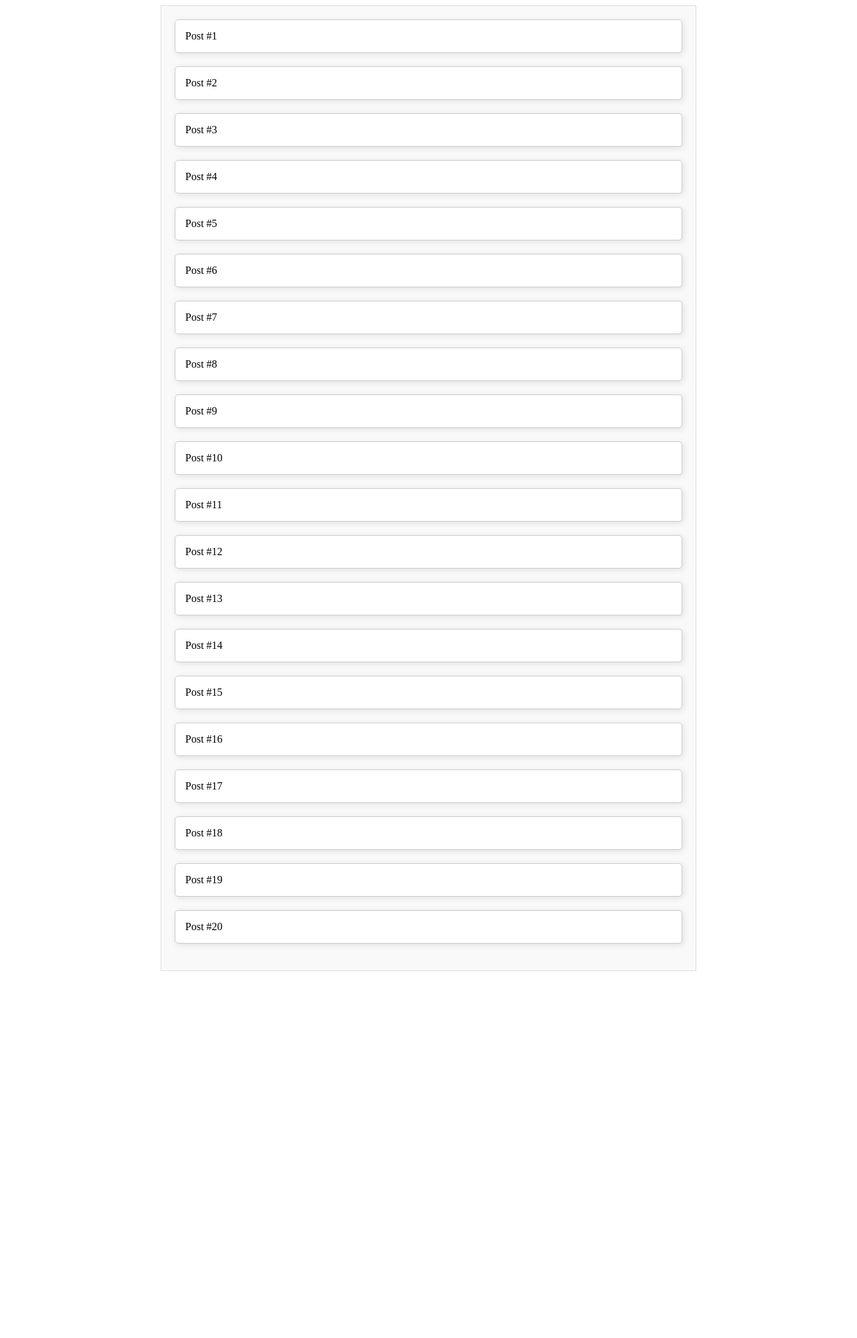
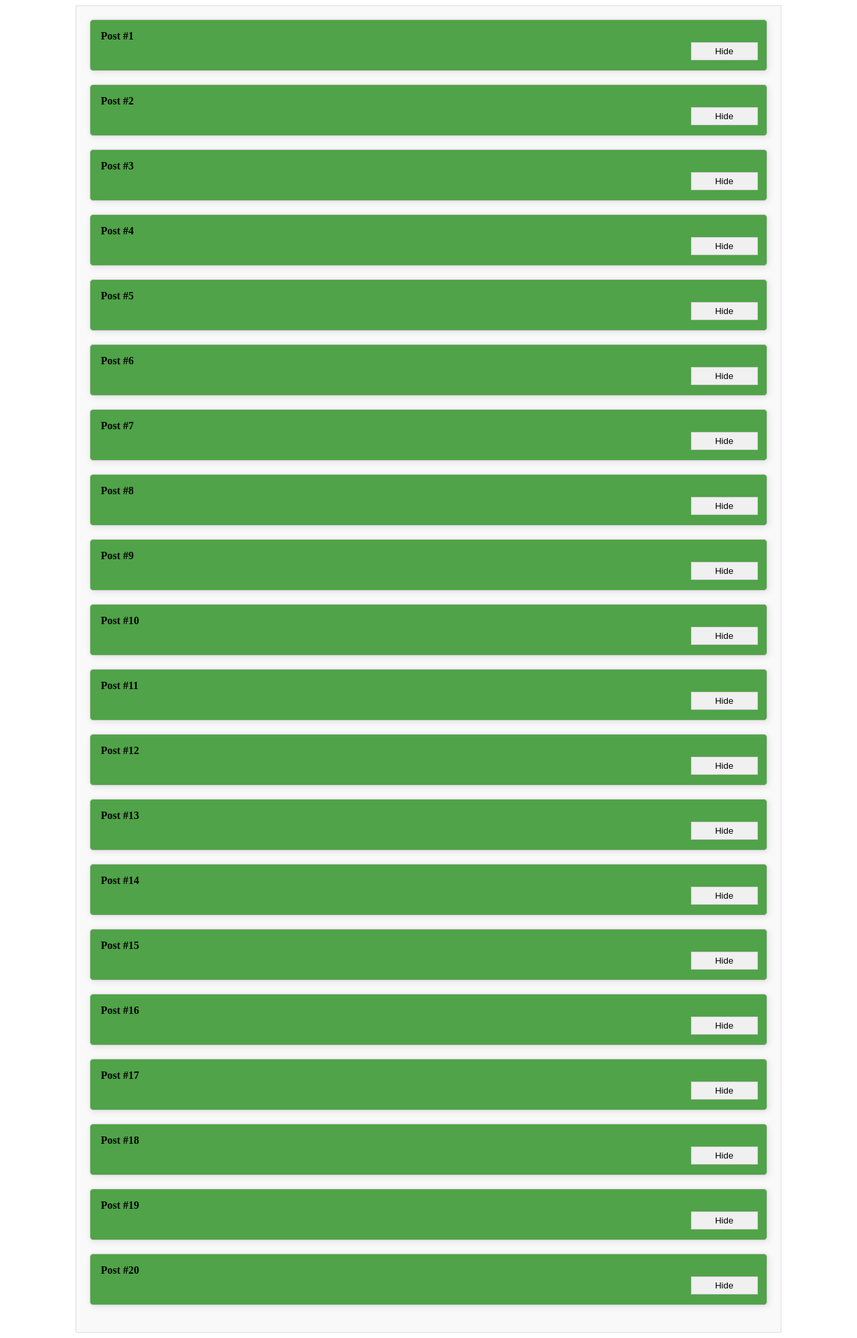
Before and after one commit to leonn4/CS50WRozan-github.io, a Django app: page /posts/ in a window 1280 px wide. Shown: the whole page at 67% size. Before the commit the page ends 1450 px from the top, so only its background shows below. Run offline with Django 5.2, Linux system fonts and the light colour scheme.

Commit message:
Update index.html
add hide post button

```diff
--- a/scroll/posts/templates/posts/index.html
+++ b/scroll/posts/templates/posts/index.html
@@ -4,7 +4,7 @@
         <style>
             /* Style for post container */
             #posts {
-                width: 60%;
+                width: 80%;
                 margin: 0 auto;
                 padding: 20px;
                 background-color: #f9f9f9;
@@ -15,18 +15,33 @@
             .post {
                 margin-bottom: 20px;
                 padding: 15px;
-                background-color: #fff;
+                background-color: #1e8a14c4;
                 border: 1px solid #ccc;
                 box-shadow: 2px 2px 10px rgba(0, 0, 0, 0.1);
                 border-radius: 5px;
+                font-weight: bold;
             }
 
             /* Style for post hover effect */
             .post:hover {
-                background-color: #f0f8ff;
+                background-color: #95c2eb;
                 border-color: #a9d6e5;
                 transition: background-color 0.3s, border-color 0.3s;
             }
+            .hide {
+                margin-left: 90%;  /* Tetap menggunakan margin-left */
+                width: 100px;  /* Memperbesar lebar elemen */
+                padding: 5px;  /* Menambah padding untuk memberikan ruang di dalam */
+                background-color: #f0f0f0;  /* Menjaga warna latar belakang tetap netral */
+                border: 1px solid #ccc;  /* Border tetap ringan dan netral */
+                box-sizing: border-box;  /* Memastikan padding tidak mempengaruhi ukuran total */
+            }
+            .hide:hover {
+                background-color: #ff0000;
+                border-color: #a9d6e5;
+                transition: background-color 0.3s, border-color 0.3s;
+            }
+
         </style>
     <script>
         // First post
@@ -50,6 +65,13 @@
             }, 200);  // Debounce delay (200ms)
         };
 
+        // function hide button
+        document.addEventListener('click', event => {
+            const element = event.target;
+            if (element.className === 'hide') {
+                element.parentElement.remove();
+            }
+        })
 
         //<Load function>
         function load() {
@@ -74,7 +96,7 @@
             // Create new post
             const post = document.createElement('div');
             post.className = 'post';
-            post.innerHTML = contents;
+            post.innerHTML = `${contents} <button class="hide">Hide</button>`;
 
             // Add post to DOM
             document.querySelector('#posts').append(post);
```
